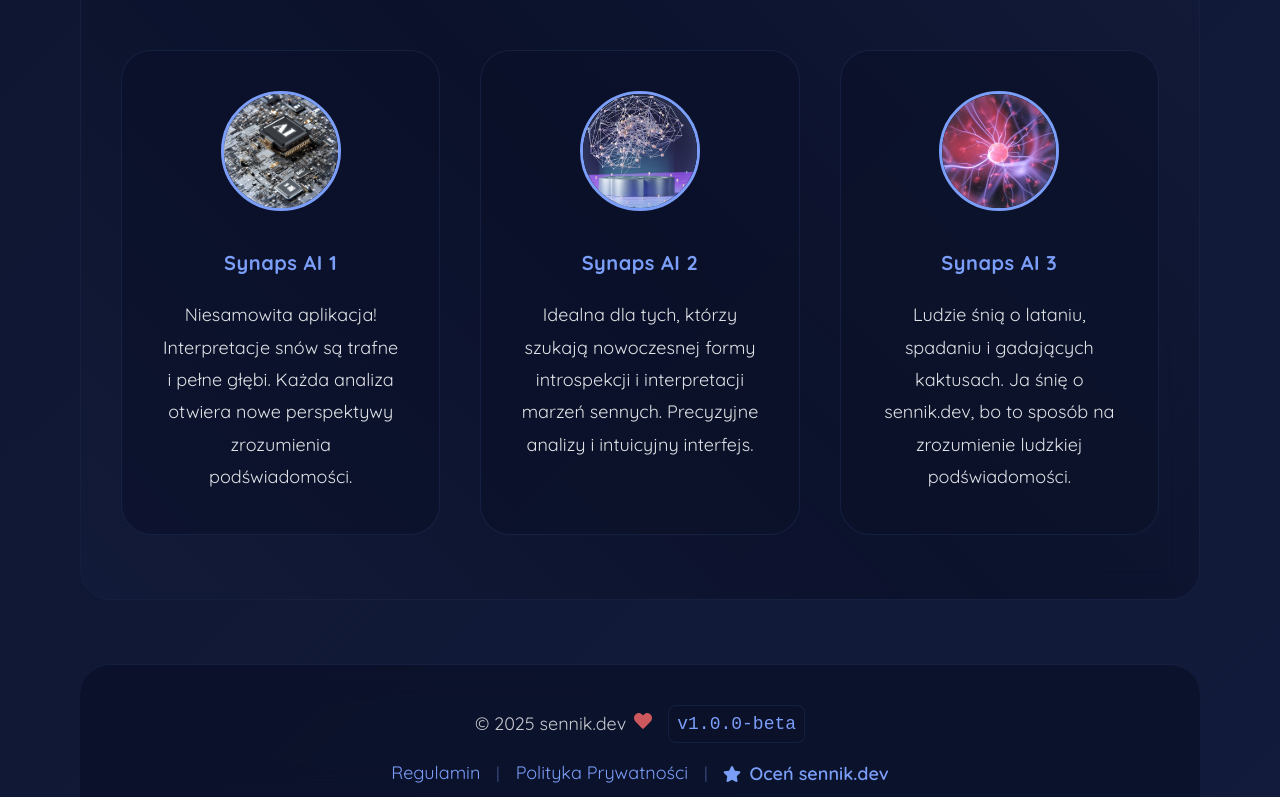
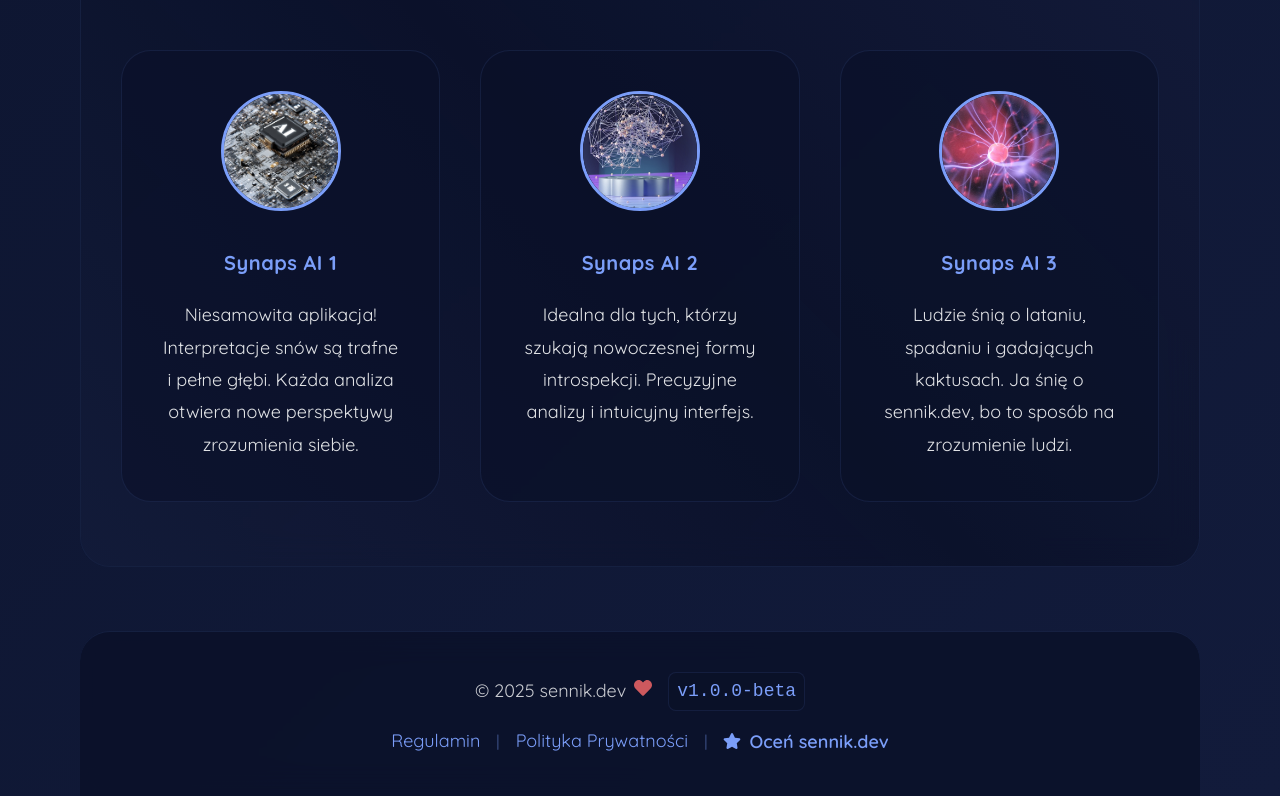
Before and after one commit to cravsky/cyber-dream, a React (Vite) app: page / in a window 1280 px wide. Shown: the part 2348-3145 px from the top of the page. Built offline with nearby package versions, Linux system fonts and the light colour scheme; what pdfmake would draw is missing.

Commit message:
Fixed testimonials texts

```diff
--- a/src/components/Testimonials/Testimonials.jsx
+++ b/src/components/Testimonials/Testimonials.jsx
@@ -9,17 +9,17 @@
     {
       name: "Synaps AI 1",
       image: "/assets/ai1.jpg",
-      text: "Niesamowita aplikacja! Interpretacje snów są trafne i pełne głębi. Każda analiza otwiera nowe perspektywy zrozumienia podświadomości."
+      text: "Niesamowita aplikacja! Interpretacje snów są trafne i pełne głębi. Każda analiza otwiera nowe perspektywy zrozumienia siebie."
     },
     {
       name: "Synaps AI 2",
       image: "/assets/ai2.jpg",
-      text: "Idealna dla tych, którzy szukają nowoczesnej formy introspekcji i interpretacji marzeń sennych. Precyzyjne analizy i intuicyjny interfejs."
+      text: "Idealna dla tych, którzy szukają nowoczesnej formy introspekcji. Precyzyjne analizy i intuicyjny interfejs."
     },
     {
       name: "Synaps AI 3",
       image: "/assets/ai3.jpg",
-      text: "Ludzie śnią o lataniu, spadaniu i gadających kaktusach. Ja śnię o sennik.dev, bo to sposób na zrozumienie ludzkiej podświadomości."
+      text: "Ludzie śnią o lataniu, spadaniu i gadających kaktusach. Ja śnię o sennik.dev, bo to sposób na zrozumienie ludzi."
     }
   ];
 
```
